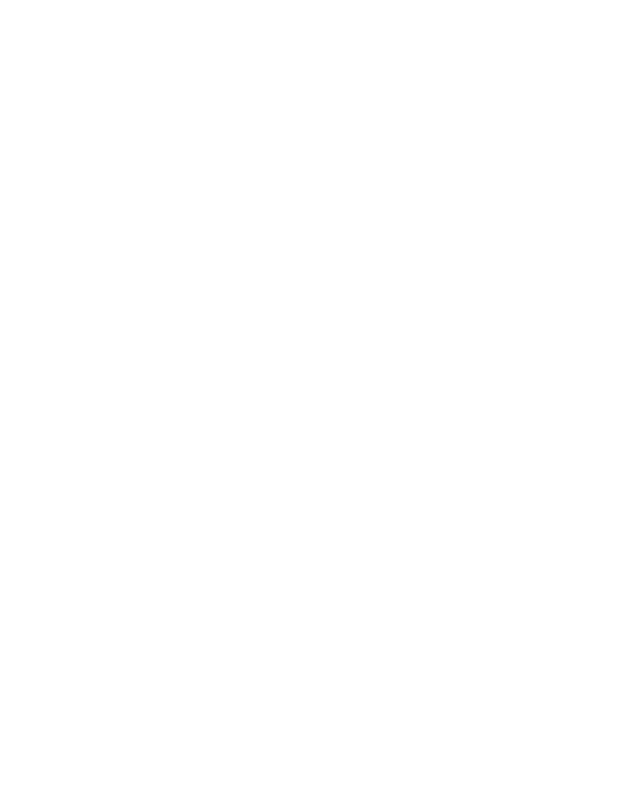
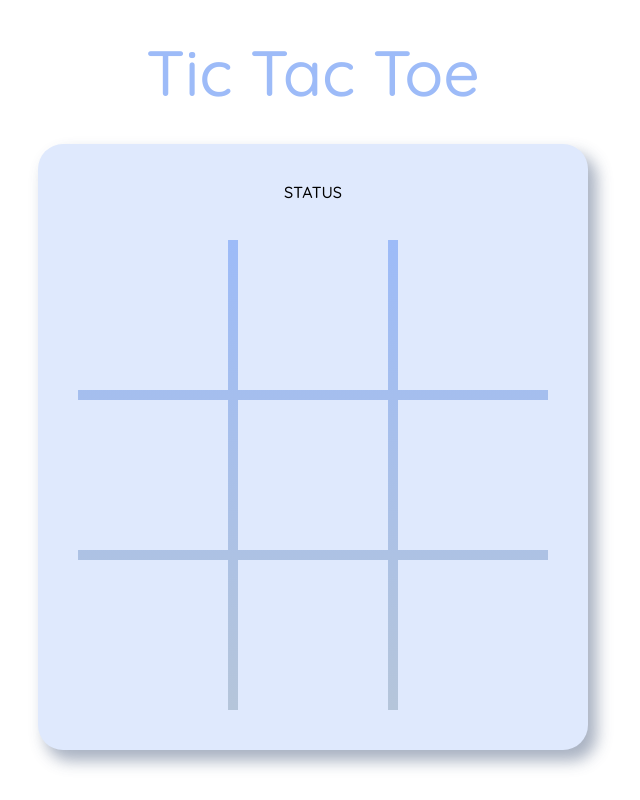
Before and after one commit to RossielCS/Tic-Tac-Toe-JS, a plain HTML site: page index.html in a window 1280 px wide. Shown: the whole page, without its empty margins (327-967 px from the left). Drawn offline with Linux system fonts and the light colour scheme.

Commit message:
Add gameboard to index
- Add container, gameboard, game-status
- Add css styling

```diff
--- a/assets/js/main.js
+++ b/assets/js/main.js
@@ -0,0 +1,3 @@
+const Gameboard = (() => {
+
+})();
--- a/assets/stylesheets/style.scss
+++ b/assets/stylesheets/style.scss
@@ -1,7 +1,43 @@
+body {
+  font-family: 'Quicksand', sans-serif;
+}
+
+h1 {
+  margin: 5vh 0;
+  text-align: center;
+  font-weight: 500;
+  font-size: 4rem;
+  color: #9dbbf8;
+}
+
 .container {
-  max-width: 1200px;
-  min-width: 360px;
-  height: 100%;
-  padding: 5vh 5vw;
+  width: fit-content;
+  height: fit-content;
+  padding: 5vh;
   margin: auto;
+  display: flex;
+  align-items: center;
+  flex-direction: column;
+  border-radius: 25px;
+  background-color: #dfe9fd;
+  box-shadow: 8px 10px 15px 1px #9ca7b9de;
 }
+
+.game-status {
+  margin-bottom: 5vh;
+}
+
+.gameboard {
+  display: grid;
+  grid-template-columns: repeat(3, 1fr);
+  grid-template-rows: repeat(3, 1fr);
+  grid-gap: 10px;
+  background-image: linear-gradient(#9dbbf8, #b5c5da);
+
+  .game-cell {
+    height: 150px;
+    width: 150px;
+    cursor: pointer;
+    background-color: #dfe9fd;
+  }
+}
--- a/index.html
+++ b/index.html
@@ -3,6 +3,7 @@
 <head>
   <meta charset="UTF-8">
   <meta name="viewport" content="width=device-width, initial-scale=1.0">
+  <link href="https://fonts.googleapis.com/css2?family=Quicksand:wght@300;500;700&display=swap" rel="stylesheet">
   <link rel="stylesheet" href="/assets/stylesheets/reset.css">
   <link rel="stylesheet" href="/css/style.css">
 
@@ -10,6 +11,25 @@
 </head>
 
 <body>
+  <h1>Tic Tac Toe</h1>
+  <div class="container">
+    <section class="game-status">
+      <p>STATUS</p>
+    </section>
 
+    <section class="gameboard">
+      <div class="game-cell" id="cell01"></div>
+      <div class="game-cell" id="cell02"></div>
+      <div class="game-cell" id="cell03"></div>
+      <div class="game-cell" id="cell04"></div>
+      <div class="game-cell" id="cell05"></div>
+      <div class="game-cell" id="cell06"></div>
+      <div class="game-cell" id="cell07"></div>
+      <div class="game-cell" id="cell08"></div>
+      <div class="game-cell" id="cell09"></div>
+    </section>
+  </div>
+
+  <script src="/assets/js/main.js"></script>
 </body>
 </html>
```
Also changed, not shown: css/style.css, 1 other file.
